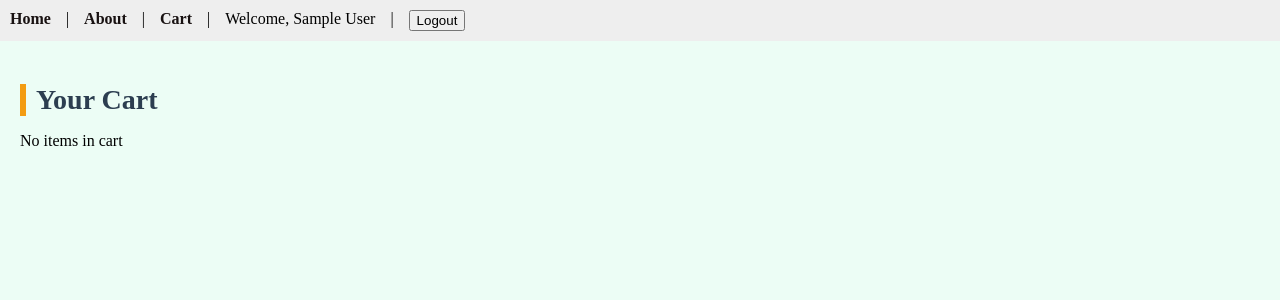
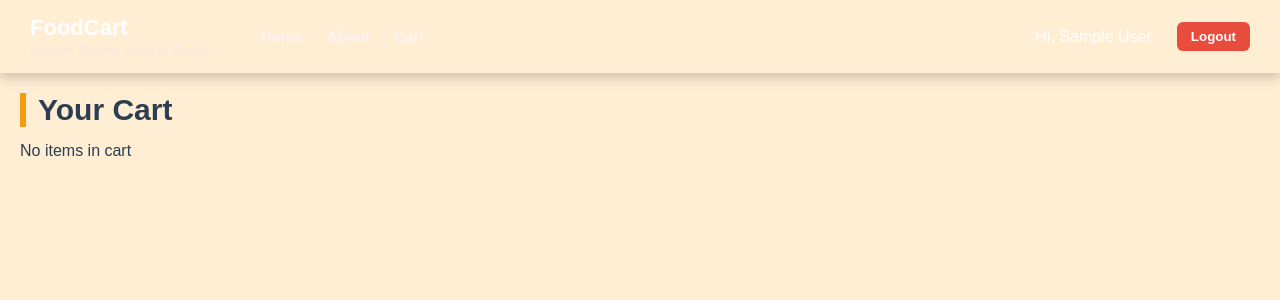
Before and after one commit to tarunp032/React-Batch-N, a React (Vite) app in the folder test3/: page /cart in a window 1280 px wide. Shown: the top 300 px of the page. Built offline with nearby package versions, Linux system fonts and the light colour scheme; sample sign-in values are in the browser's storage.

Commit message:
few changes

```diff
--- a/test3/src/App.css
+++ b/test3/src/App.css
@@ -1,91 +1,351 @@
-body {
+/* Global Reset */
+* {
   margin: 0;
   padding: 0;
-  background-color: oklch(97.9% 0.021 166.113);
+  box-sizing: border-box;
+  font-family: "Poppins", sans-serif;
+}
+
+body {
+  background: oklch(95.4% 0.038 75.164);
+  color: #2c3e50;
+  min-height: 100vh;
 }
 
 /* Navbar */
 nav {
-  background: #2c3e50;
-  padding: 15px;
+  background: linear-gradient(90deg, oklch(37% 0.013 285.805));
+  padding: 15px 30px;
   display: flex;
+  align-items: center;
+  justify-content: space-between;
+  box-shadow: 0 4px 12px rgba(0, 0, 0, 0.2);
+}
+
+/* Left Section */
+.nav-left {
+  display: flex;
+  align-items: center;
+  gap: 40px;
+}
+
+.nav-brand {
+  display: flex;
+  flex-direction: column;
+  align-items: flex-start;
+}
+
+.nav-brand .brand-name {
+  font-size: 22px;
+  font-weight: 800;
+  color: #fff;
+  text-decoration: none;
+}
+
+.nav-brand .tagline {
+  font-size: 13px;
+  font-weight: 400;
+  color: oklch(93.6% 0.032 17.717);
+  margin-top: 2px;
+  letter-spacing: 0.5px;
+}
+
+/* Nav Links */
+.nav-links a {
+  color: oklch(97.1% 0.013 17.38);
+  text-decoration: none;
+  font-weight: 600;
+  margin: 0 12px;
+  font-size: 15px;
+  transition: color 0.3s ease;
+}
+
+.nav-links a:hover {
+  color: oklch(55.2% 0.016 285.938);
+}
+
+/* Right Section */
+.nav-right {
+  display: flex;
+  align-items: center;
   gap: 15px;
 }
 
-nav a {
-  color: rgb(24, 17, 17);
+.nav-right a {
+  color: oklch(98% 0.016 73.684);
+  font-weight: 600;
   text-decoration: none;
-  font-weight: bold;
 }
 
-nav a:hover {
-  color: #f39c12;
+.nav-right a:hover {
+  color: oklch(80.8% 0.114 19.571);
 }
 
-/* Heading */
+/* Welcome text */
+.welcome {
+  color: #fff;
+  font-weight: 500;
+  margin-right: 10px;
+}
+
+/* Logout Button */
+.logout-btn {
+  background: #e74c3c;
+  border: none;
+  padding: 7px 14px;
+  border-radius: 6px;
+  color: white;
+  font-weight: 600;
+  cursor: pointer;
+  transition: background 0.3s ease;
+}
+
+.logout-btn:hover {
+  background: #c0392b;
+}
+
+/* Section Headings */
 h2 {
-  font-size: 28px;
+  font-size: 30px;
   margin-bottom: 15px;
   font-weight: bold;
   color: #2c3e50;
   border-left: 6px solid #f39c12;
-  padding-left: 10px;
+  padding-left: 12px;
 }
 
-/* Recipe Cards */
+/* 🔹 Recipe Grid - 4 Cards per Row */
+.recipes-grid {
+  display: grid;
+  grid-template-columns: repeat(5, 1fr);
+  gap: 25px;
+  margin-top: 50px;
+}
+
+/* 🔹 Recipe Card */
 .recipe-card {
-  width: 250px;
-  margin: 15px;
-  border-radius: 12px;
+  display: flex;
+  flex-direction: column;
+  border-radius: 15px;
   overflow: hidden;
-  background: white;
-  box-shadow: 0 4px 6px rgba(0, 0, 0, 0.1);
+  background: oklch(98% 0.016 73.684);
+  box-shadow: 16 16px 16px rgba(0, 0, 0, 0.15);
   transition: transform 0.3s ease, box-shadow 0.3s ease;
+  cursor: pointer;
+  font-size: 15px;
 }
 
 .recipe-card:hover {
   transform: translateY(-8px);
-  box-shadow: 0 8px 20px rgba(0, 0, 0, 0.2);
+  box-shadow: 0 12px 28px rgba(0, 0, 0, 0.25);
 }
 
-/* Recipe Image */
+/* 🔹 Card Image */
 .recipe-card img {
   width: 100%;
-  height: 180px;
+  height: 220px;
   object-fit: cover;
-  transition: transform 0.3s ease, filter 0.3s ease;
+  transition: transform 0.4s ease;
 }
 
 .recipe-card img:hover {
-  transform: scale(1.05);
-  filter: brightness(85%);
+  transform: scale(1.08);
 }
 
-/* Recipe Details */
+/* 🔹 Card Content */
+.recipe-card-content {
+  padding: 16px;
+  flex: 1;
+}
+
 .recipe-card h3 {
-  font-size: 18px;
-  margin: 10px;
-  color: #34495e;
+  font-size: 22px;
+  margin: 12px 0 10px;
+  font-weight: 700;
+  color: #2c3e50;
+  line-height: 1.3;
+  margin-left: 10px;
 }
 
 .recipe-card p {
   font-size: 14px;
-  margin: 5px 10px;
-  color: #7f8c8d;
+  margin: 5px 0;
+  color: #444;
+  line-height: 1.5;
+  margin-left: 10px;
 }
 
-/* Add to Cart Button */
+.recipe-card p strong {
+  color: #2c3e50;
+}
+
+/* 🔹 Add to Cart Button */
 .recipe-card button {
-  margin: 10px;
-  padding: 8px 12px;
-  background: #f39c12;
+  width: calc(100% - 32px);
+  margin: 15px auto 18px;
+  padding: 12px 14px;
+  background: linear-gradient(135deg, #f39c12, #e67e22);
   border: none;
-  border-radius: 6px;
+  border-radius: 8px;
+  font-size: 15px;
+  font-weight: 600;
   color: white;
   cursor: pointer;
-  transition: background 0.3s;
+  box-shadow: 0 4px 12px rgba(243, 156, 18, 0.4);
+  transition: transform 0.3s ease, background 0.3s;
 }
 
 .recipe-card button:hover {
-  background: #e67e22;
+  transform: translateY(-3px);
+  background: linear-gradient(135deg, #e67e22, #d35400);
 }
+
+/* 🔹 Filter Bar */
+.filter-bar {
+  display: flex;
+  align-items: center;
+  gap: 15px;
+  margin: 20px 0;
+  padding: 12px 20px;
+  background: #ffffffd9;
+  border-radius: 12px;
+  box-shadow: 0 4px 12px rgba(0, 0, 0, 0.08);
+}
+
+/* Search Input */
+.filter-bar input {
+  flex: 1;
+  padding: 10px 14px;
+  border: 1px solid #ddd;
+  border-radius: 8px;
+  font-size: 14px;
+  transition: all 0.3s ease;
+}
+.filter-bar input:focus {
+  border-color: #f39c12;
+  outline: none;
+  box-shadow: 0 0 6px rgba(243, 156, 18, 0.4);
+}
+
+/* Dropdowns */
+.filter-bar select {
+  padding: 10px 14px;
+  border: 1px solid #ddd;
+  border-radius: 8px;
+  background: white;
+  font-size: 14px;
+  cursor: pointer;
+  transition: all 0.3s ease;
+}
+.filter-bar select:hover {
+  border-color: #f39c12;
+}
+
+/* 🔹 Recipe Detail Page */
+.recipe-detail {
+  max-width: 1150px;
+  margin: 40px auto;
+  padding: 25px;
+  background: oklch(98% 0.016 73.684);
+  border-radius: 18px;
+  box-shadow: 0 6px 20px rgba(0, 0, 0, 0.1);
+}
+
+/* Top layout: image + info */
+.recipe-detail-top {
+  display: flex;
+  gap: 35px;
+  margin-bottom: 30px;
+  align-items: flex-start;
+}
+
+.recipe-detail img {
+  width: 400px;
+  border-radius: 15px;
+  object-fit: cover;
+  box-shadow: 0 4px 15px rgba(0, 0, 0, 0.2);
+  transition: transform 0.4s ease;
+}
+
+.recipe-detail img:hover {
+  transform: scale(1.08);
+}
+
+.recipe-info {
+  flex: 1;
+  font-size: 16px;
+  line-height: 1.6;
+}
+
+.recipe-info h2 {
+  margin-bottom: 20px;
+  font-size: 28px;
+  border-left: 5px solid #f39c12;
+  padding-left: 12px;
+  color: #2c3e50;
+}
+
+.recipe-info p {
+  margin: 8px 0;
+  color: #555;
+}
+
+.rating {
+  display: flex;
+  align-items: center;
+  gap: 6px;
+  font-size: 16px;
+  color: #444;
+}
+
+.rating span {
+  color: gold;
+  font-size: 18px;
+}
+
+/* Ingredients & Instructions */
+.recipe-sections {
+  margin-top: 30px;
+  display: flex;
+  flex-wrap: wrap;
+  gap: 40px;
+}
+
+.recipe-sections div {
+  flex: 1;
+  min-width: 320px;
+}
+
+.recipe-sections h3 {
+  margin-bottom: 12px;
+  border-bottom: 3px solid #f39c12;
+  display: inline-block;
+  padding-bottom: 5px;
+  font-size: 20px;
+  color: #2c3e50;
+}
+
+.recipe-sections ul,
+.recipe-sections ol {
+  padding-left: 20px;
+  color: #555;
+  font-size: 15px;
+  line-height: 1.7;
+}
+
+/* Responsive */
+@media (max-width: 1100px) {
+  .recipes-grid {
+    grid-template-columns: repeat(3, 1fr);
+  }
+}
+@media (max-width: 800px) {
+  .recipes-grid {
+    grid-template-columns: repeat(2, 1fr);
+  }
+}
+@media (max-width: 500px) {
+  .recipes-grid {
+    grid-template-columns: 1fr;
+  }
+}
--- a/test3/src/App.jsx
+++ b/test3/src/App.jsx
@@ -10,6 +10,7 @@ import About from "./pages/About";
 import Login from "./pages/Login";
 import Signup from "./pages/Signup";
 import Cart from "./pages/Cart";
+import RecipeDetail from "./pages/RecipeDetail";
 import "./App.css";
 
 export default function App() {
@@ -22,6 +23,7 @@ export default function App() {
         <Route path="/login" element={<Login />} />
         <Route path="/signup" element={<Signup />} />
         <Route path="/cart" element={<Cart />} />
+        <Route path="/recipe/:id" element={<RecipeDetail />} />
       </Routes>
     </Router>
   );
--- a/test3/src/components/Navbar.jsx
+++ b/test3/src/components/Navbar.jsx
@@ -11,19 +11,33 @@ export default function Navbar() {
   };
 
   return (
-    <nav style={{ padding: "10px", background: "#eee" }}>
-      <Link to="/">Home</Link> | <Link to="/about">About</Link> |{" "}
-      <Link to="/cart">Cart</Link> |{" "}
+    <nav className="navbar">
+      <div className="nav-left">
+        <div className="nav-brand">
+          <Link to="/" className="brand-name">FoodCart</Link>
+          <span className="tagline">Always Ready, Always Fresh</span>
+        </div>
+
+        <div className="nav-links">
+          <Link to="/">Home</Link>
+          <Link to="/about">About</Link>
+          <Link to="/cart">Cart</Link>
+        </div>
+      </div>
+
+      <div className="nav-right">
         {user ? (
           <>
-          <span>Welcome, {user.name}</span> |{" "}
-          <button onClick={handleLogout}>Logout</button>
+            <span className="welcome">Hi, {user.name}</span>
+            <button className="logout-btn" onClick={handleLogout}>Logout</button>
           </>
         ) : (
           <>
-          <Link to="/login">Login</Link> | <Link to="/signup">Signup</Link>
+            <Link to="/login">Login</Link>
+            <Link to="/signup">Signup</Link>
           </>
         )}
+      </div>
     </nav>
   );
 }
--- a/test3/src/components/RecipeCard.jsx
+++ b/test3/src/components/RecipeCard.jsx
@@ -1,7 +1,11 @@
 import React from "react";
+import { useNavigate } from "react-router-dom";
 
 export default function RecipeCard({ recipe }) {
-  const addToCart = () => {
+  const navigate = useNavigate();
+
+  const addToCart = (e) => {
+    e.stopPropagation();
     const user = JSON.parse(localStorage.getItem("user"));
     if (!user) {
       alert("Please login to add items to cart!");
@@ -15,12 +19,22 @@ export default function RecipeCard({ recipe }) {
   };
 
   return (
-    <div className="recipe-card">
+    <div
+      className="recipe-card"
+      onClick={() => navigate(`/recipe/${recipe.id}`)}
+    >
       <img src={recipe.image} alt={recipe.name} />
+
       <h3>{recipe.name}</h3>
-      <p>Cuisine: {recipe.cuisine}</p>
-      <p>Meal Type: {recipe.mealType.join(", ")}</p>
-      <button onClick={addToCart}>Add to Cart</button>
+      <p><strong>Cuisine:</strong> {recipe.cuisine || "N/A"}</p>
+      <p>
+        <strong>Meal Type:</strong>{" "}
+        {recipe.mealType?.length ? recipe.mealType.join(", ") : "N/A"}
+      </p>
+      <p><strong>Rating:</strong> ⭐ {recipe.rating ?? "?"} / 5</p>
+      <p><strong>Reviews:</strong> {recipe.reviewCount ?? 0}</p>
+
+      <button className="add-btn" onClick={addToCart}>Add to Cart</button>
     </div>
   );
 }
--- a/test3/src/pages/Cart.jsx
+++ b/test3/src/pages/Cart.jsx
@@ -1,5 +1,5 @@
 import React, { useEffect, useState } from "react";
-import { Navigate } from "react-router-dom";
+import { Navigate, Link } from "react-router-dom";
 
 export default function Cart() {
   const [cart, setCart] = useState([]);
@@ -35,8 +35,12 @@ export default function Cart() {
               margin: "10px 0",
             }}
           >
-            <h3>{item.name}</h3>
-            <img src={item.image} alt={item.name} width="200" />
+            {/* Image + Name clickable */}
+            <Link to={`/recipe/${item.id}`} style={{ textDecoration: "none", color: "inherit" }}>
+              <h3>{item.name}</h3>
+              <img src={item.image} alt={item.name} width="200" />
+            </Link>
+
             <p>{item.cuisine}</p>
             <button onClick={() => handleRemove(idx)}>Remove</button>
           </div>
--- /dev/null
+++ b/test3/src/pages/RecipeDetail.jsx
@@ -0,0 +1,66 @@
+import React, { useEffect, useState } from "react";
+import { useParams } from "react-router-dom";
+
+export default function RecipeDetail() {
+  const { id } = useParams();
+  const [recipe, setRecipe] = useState(null);
+
+  useEffect(() => {
+    fetch(`https://dummyjson.com/recipes/${id}`)
+      .then((res) => res.json())
+      .then((data) => setRecipe(data))
+      .catch((err) => console.error("Error fetching recipe:", err));
+  }, [id]);
+
+  if (!recipe) return <p className="loading">Loading...</p>;
+
+  return (
+    <div className="recipe-detail">
+      <div className="recipe-detail-top">
+        <img src={recipe.image} alt={recipe.name} />
+
+        <div className="recipe-info">
+          <h2>{recipe.name}</h2>
+          <p><strong>Cuisine:</strong> {recipe.cuisine || "N/A"}</p>
+          <p><strong>Meal Type:</strong> {recipe.mealType?.join(", ") || "N/A"}</p>
+          <p><strong>Rating:</strong> ⭐ {recipe.rating ?? "?"} / 5</p>
+          <p><strong>Reviews:</strong> {recipe.reviewCount ?? 0}</p>
+          <p><strong>Prep Time:</strong> {recipe.prepTimeMinutes ?? "-"} mins</p>
+          <p><strong>Cook Time:</strong> {recipe.cookTimeMinutes ?? "-"} mins</p>
+          <p><strong>Servings:</strong> {recipe.servings ?? "-"}</p>
+          <p><strong>Difficulty:</strong> {recipe.difficulty || "N/A"}</p>
+          <p><strong>Calories/Serving:</strong> {recipe.caloriesPerServing ?? "-"} cal</p>
+          <p><strong>Tags:</strong> {recipe.tags?.length ? recipe.tags.join(", ") : "N/A"}</p>
+        </div>
+      </div>
+
+      <div className="recipe-sections">
+        <div>
+          <h3>Ingredients</h3>
+          {recipe.ingredients?.length ? (
+            <ul>
+              {recipe.ingredients.map((ing, idx) => (
+                <li key={idx}>{ing}</li>
+              ))}
+            </ul>
+          ) : (
+            <p>No ingredients listed</p>
+          )}
+        </div>
+
+        <div>
+          <h3>Instructions</h3>
+          {recipe.instructions?.length ? (
+            <ol>
+              {recipe.instructions.map((step, idx) => (
+                <li key={idx}>{step}</li>
+              ))}
+            </ol>
+          ) : (
+            <p>No instructions available</p>
+          )}
+        </div>
+      </div>
+    </div>
+  );
+}
```
Also changed, not shown: test3/src/pages/Home.jsx (+8 -9 lines). Lines whose indentation alone changed are shown as unchanged.
